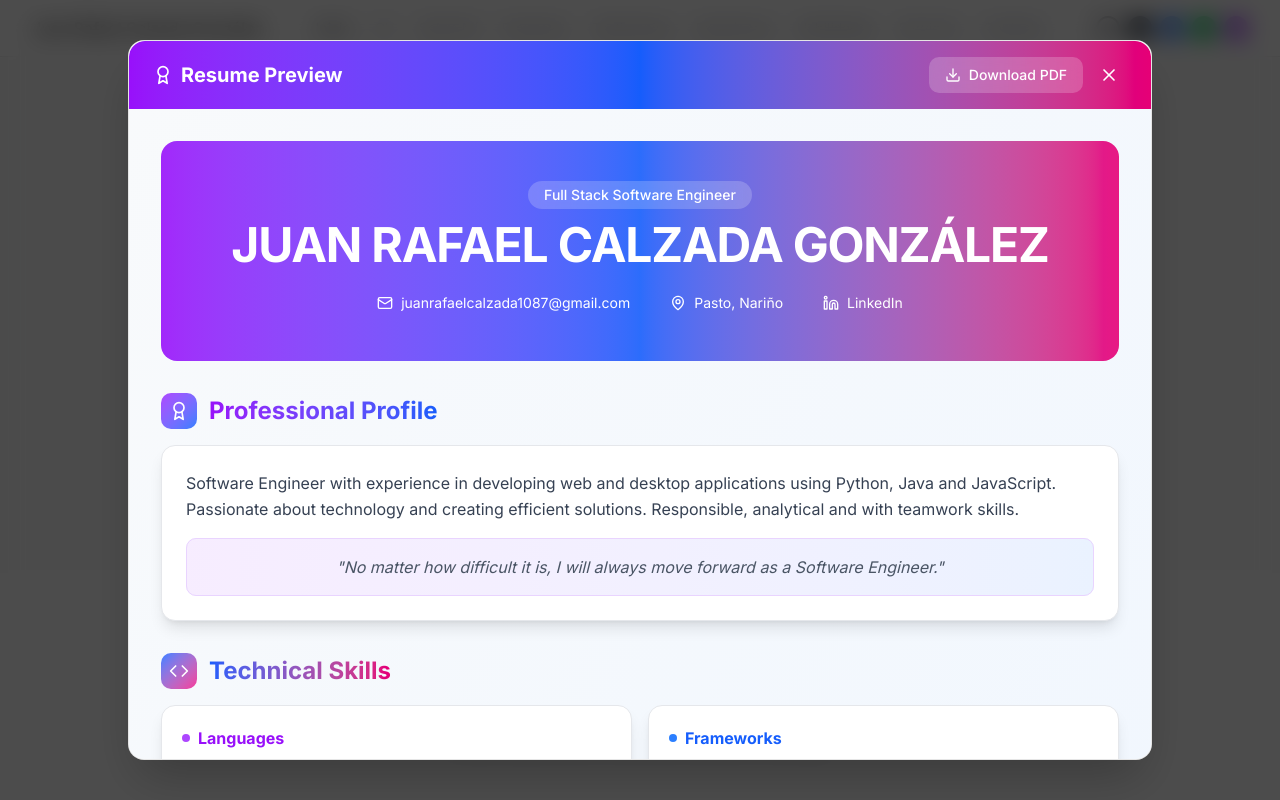
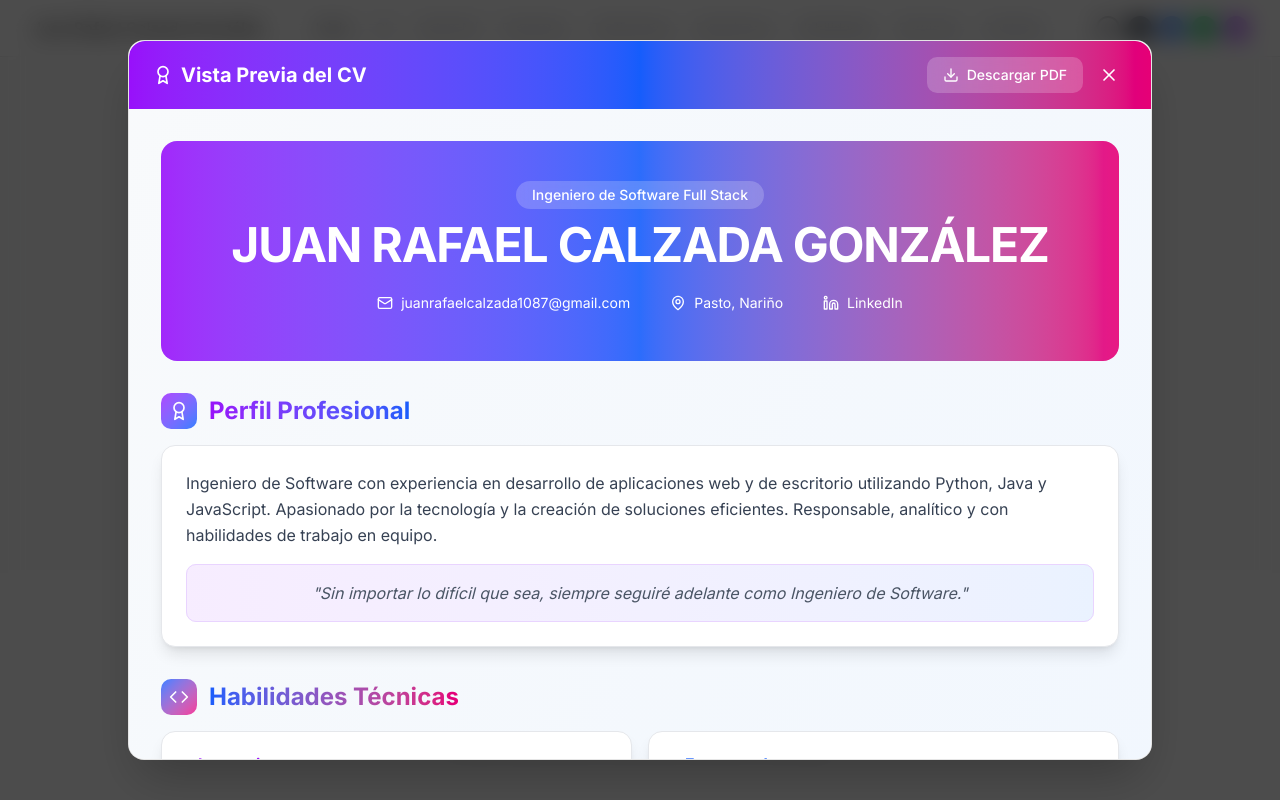
Before and after one commit to rafael5678/portfolio, a Next.js app: page / in a window 1280 px wide. Both pictures are taken after a click on the button "Vista Previa". Shown: the part 907-1707 px from the top of the page. Built offline with nearby package versions, Linux system fonts and the light colour scheme; no server answers.

Commit message:
Feat: Translate CV to Spanish and prepare profile photo integration

```diff
--- a/src/components/sections/CVPreview.tsx
+++ b/src/components/sections/CVPreview.tsx
@@ -39,7 +39,7 @@ export const CVPreview = ({ isOpen, onClose }: CVPreviewProps) => {
         <div className="sticky top-0 bg-gradient-to-r from-purple-600 via-blue-600 to-pink-600 px-6 py-4 flex items-center justify-between rounded-t-2xl z-10">
           <h2 className="text-xl font-bold text-white flex items-center gap-2">
             <Award className="w-5 h-5" />
-            Resume Preview
+            Vista Previa del CV
           </h2>
           <div className="flex items-center gap-2">
             <button
@@ -47,7 +47,7 @@ export const CVPreview = ({ isOpen, onClose }: CVPreviewProps) => {
               className="px-4 py-2 bg-white/20 backdrop-blur-sm text-white rounded-lg hover:bg-white/30 transition-all text-sm font-medium flex items-center gap-2 hover:scale-105 transform"
             >
               <Download className="w-4 h-4" />
-              Download PDF
+              Descargar PDF
             </button>
             <button
               onClick={onClose}
@@ -65,7 +65,7 @@ export const CVPreview = ({ isOpen, onClose }: CVPreviewProps) => {
             <div className="absolute inset-0 bg-gradient-to-r from-purple-600 via-blue-600 to-pink-600 opacity-90" />
             <div className="relative text-center py-10 px-6 text-white">
               <div className="inline-block px-4 py-1 bg-white/20 backdrop-blur-sm rounded-full text-sm font-medium mb-3">
-                Full Stack Software Engineer
+                Ingeniero de Software Full Stack
               </div>
               <h1 className="text-4xl md:text-5xl font-bold mb-4 tracking-tight">
                 JUAN RAFAEL CALZADA GONZÁLEZ
@@ -99,19 +99,19 @@ export const CVPreview = ({ isOpen, onClose }: CVPreviewProps) => {
                 <Award className="w-5 h-5 text-white" />
               </div>
               <h2 className="text-2xl font-bold bg-gradient-to-r from-purple-600 to-blue-600 bg-clip-text text-transparent dark:from-purple-400 dark:to-blue-400">
-                Professional Profile
+                Perfil Profesional
               </h2>
             </div>
             <div className="bg-white dark:bg-slate-800 rounded-xl p-6 shadow-lg border border-gray-200 dark:border-slate-700">
               <p className="text-gray-700 dark:text-gray-300 leading-relaxed mb-4">
-                Software Engineer with experience in developing web and desktop applications
-                using Python, Java and JavaScript. Passionate about technology and creating
-                efficient solutions. Responsible, analytical and with teamwork skills.
+                Ingeniero de Software con experiencia en desarrollo de aplicaciones web y de escritorio
+                utilizando Python, Java y JavaScript. Apasionado por la tecnología y la creación de
+                soluciones eficientes. Responsable, analítico y con habilidades de trabajo en equipo.
               </p>
               <div className="relative">
                 <div className="absolute inset-0 bg-gradient-to-r from-purple-500/10 to-blue-500/10 rounded-lg" />
                 <p className="relative text-gray-600 dark:text-gray-400 italic text-center py-4 px-6 rounded-lg border border-purple-200 dark:border-purple-800">
-                  "No matter how difficult it is, I will always move forward as a Software Engineer."
+                  "Sin importar lo difícil que sea, siempre seguiré adelante como Ingeniero de Software."
                 </p>
               </div>
             </div>
@@ -124,14 +124,14 @@ export const CVPreview = ({ isOpen, onClose }: CVPreviewProps) => {
                 <Code className="w-5 h-5 text-white" />
               </div>
               <h2 className="text-2xl font-bold bg-gradient-to-r from-blue-600 to-pink-600 bg-clip-text text-transparent dark:from-blue-400 dark:to-pink-400">
-                Technical Skills
+                Habilidades Técnicas
               </h2>
             </div>
             <div className="grid grid-cols-1 md:grid-cols-2 gap-4">
               <div className="bg-white dark:bg-slate-800 rounded-xl p-5 shadow-lg border border-gray-200 dark:border-slate-700 hover:shadow-xl transition-shadow">
                 <h3 className="font-bold text-purple-600 dark:text-purple-400 mb-3 flex items-center gap-2">
                   <span className="w-2 h-2 bg-purple-500 rounded-full" />
-                  Languages
+                  Lenguajes
                 </h3>
                 <div className="flex flex-wrap gap-2">
                   {['Python', 'Java', 'JavaScript', 'HTML', 'CSS'].map(skill => (
@@ -157,7 +157,7 @@ export const CVPreview = ({ isOpen, onClose }: CVPreviewProps) => {
               <div className="bg-white dark:bg-slate-800 rounded-xl p-5 shadow-lg border border-gray-200 dark:border-slate-700 hover:shadow-xl transition-shadow">
                 <h3 className="font-bold text-pink-600 dark:text-pink-400 mb-3 flex items-center gap-2">
                   <span className="w-2 h-2 bg-pink-500 rounded-full" />
-                  Databases
+                  Bases de Datos
                 </h3>
                 <div className="flex flex-wrap gap-2">
                   {['MySQL', 'PostgreSQL'].map(skill => (
@@ -170,7 +170,7 @@ export const CVPreview = ({ isOpen, onClose }: CVPreviewProps) => {
               <div className="bg-white dark:bg-slate-800 rounded-xl p-5 shadow-lg border border-gray-200 dark:border-slate-700 hover:shadow-xl transition-shadow">
                 <h3 className="font-bold text-green-600 dark:text-green-400 mb-3 flex items-center gap-2">
                   <span className="w-2 h-2 bg-green-500 rounded-full" />
-                  Tools
+                  Herramientas
                 </h3>
                 <div className="flex flex-wrap gap-2">
                   {['Git', 'GitHub', 'REST APIs', 'Linux'].map(skill => (
@@ -190,34 +190,34 @@ export const CVPreview = ({ isOpen, onClose }: CVPreviewProps) => {
                 <Briefcase className="w-5 h-5 text-white" />
               </div>
               <h2 className="text-2xl font-bold bg-gradient-to-r from-pink-600 to-purple-600 bg-clip-text text-transparent dark:from-pink-400 dark:to-purple-400">
-                Work Experience
+                Experiencia Laboral
               </h2>
             </div>
             <div className="bg-white dark:bg-slate-800 rounded-xl p-6 shadow-lg border border-gray-200 dark:border-slate-700">
               <div className="flex flex-col md:flex-row justify-between items-start mb-4">
                 <div>
                   <h3 className="text-xl font-bold text-gray-900 dark:text-gray-100 mb-1">
-                    Software Engineer / Sales Advisor
+                    Ingeniero de Software / Asesor de Ventas
                   </h3>
-                  <p className="text-gray-600 dark:text-gray-400">Full-time Position</p>
+                  <p className="text-gray-600 dark:text-gray-400">Tiempo Completo</p>
                 </div>
                 <div className="flex items-center gap-2 text-gray-600 dark:text-gray-400 bg-gray-100 dark:bg-slate-700 px-4 py-2 rounded-lg mt-2 md:mt-0">
                   <Calendar className="w-4 h-4" />
-                  <span className="font-medium">2025 – Present</span>
+                  <span className="font-medium">2025 – Actualidad</span>
                 </div>
               </div>
               <ul className="space-y-3 text-gray-700 dark:text-gray-300">
                 <li className="flex gap-3">
                   <span className="text-purple-500 mt-1">▸</span>
-                  <span>Development and maintenance of internal systems with Python and Java</span>
+                  <span>Desarrollo y mantenimiento de sistemas internos con Python y Java</span>
                 </li>
                 <li className="flex gap-3">
                   <span className="text-blue-500 mt-1">▸</span>
-                  <span>Implementation of interactive interfaces with JavaScript and React</span>
+                  <span>Implementación de interfaces interactivas con JavaScript y React</span>
                 </li>
                 <li className="flex gap-3">
                   <span className="text-pink-500 mt-1">▸</span>
-                  <span>Technical support and personalized customer service</span>
+                  <span>Soporte técnico y atención personalizada a clientes</span>
                 </li>
               </ul>
             </div>
@@ -230,14 +230,14 @@ export const CVPreview = ({ isOpen, onClose }: CVPreviewProps) => {
                 <GraduationCap className="w-5 h-5 text-white" />
               </div>
               <h2 className="text-2xl font-bold bg-gradient-to-r from-green-600 to-blue-600 bg-clip-text text-transparent dark:from-green-400 dark:to-blue-400">
-                Education
+                Formación
               </h2>
             </div>
             <div className="bg-white dark:bg-slate-800 rounded-xl p-6 shadow-lg border border-gray-200 dark:border-slate-700">
               <div className="flex flex-col md:flex-row justify-between items-start">
                 <div>
                   <h3 className="text-xl font-bold text-gray-900 dark:text-gray-100 mb-1">
-                    Technical High School Diploma
+                    Bachiller Técnico
                   </h3>
                   <p className="text-gray-600 dark:text-gray-400">Rafael Pombo, Tumaco (Nariño)</p>
                 </div>
@@ -252,10 +252,10 @@ export const CVPreview = ({ isOpen, onClose }: CVPreviewProps) => {
           {/* Footer */}
           <div className="text-center py-6 mt-8 border-t border-gray-300 dark:border-slate-700">
             <p className="text-sm text-gray-600 dark:text-gray-400 mb-1">
-              Curriculum Vitae - Juan Rafael Calzada González
+              Currículum Vitae - Juan Rafael Calzada González
             </p>
             <p className="text-xs text-gray-500 dark:text-gray-500">
-              Updated in 2025
+              Actualizado en 2025
             </p>
           </div>
         </div>
--- a/src/components/sections/HeroSection.tsx
+++ b/src/components/sections/HeroSection.tsx
@@ -16,8 +16,21 @@ export const HeroSection = ({ onSectionClick }: HeroSectionProps) => {
             Juan Rafael Calzada González
           </h1>
           <div className="mb-6">
-            <div className="w-32 h-32 md:w-40 md:h-40 rounded-full mx-auto mb-4 bg-gradient-to-br from-primary to-primary/60 border-2 border-border flex items-center justify-center">
-              <span className="text-white text-3xl md:text-4xl font-bold">JRC</span>
+            <div className="w-32 h-32 md:w-40 md:h-40 rounded-full mx-auto mb-4 bg-gradient-to-br from-primary to-primary/60 border-4 border-border overflow-hidden shadow-2xl">
+              {/* Aquí irá tu foto cuando la subas */}
+              <img
+                src="/profile-photo.jpg"
+                alt="Juan Rafael Calzada González"
+                className="w-full h-full object-cover"
+                onError={(e) => {
+                  // Si la imagen no carga, mostramos las iniciales
+                  e.currentTarget.style.display = 'none';
+                  const parent = e.currentTarget.parentElement;
+                  if (parent) {
+                    parent.innerHTML = '<div class="w-full h-full flex items-center justify-center"><span class="text-white text-3xl md:text-4xl font-bold">JRC</span></div>';
+                  }
+                }}
+              />
             </div>
           </div>
           <p className="mb-6 text-xs text-muted-foreground max-w-2xl mx-auto">
```
